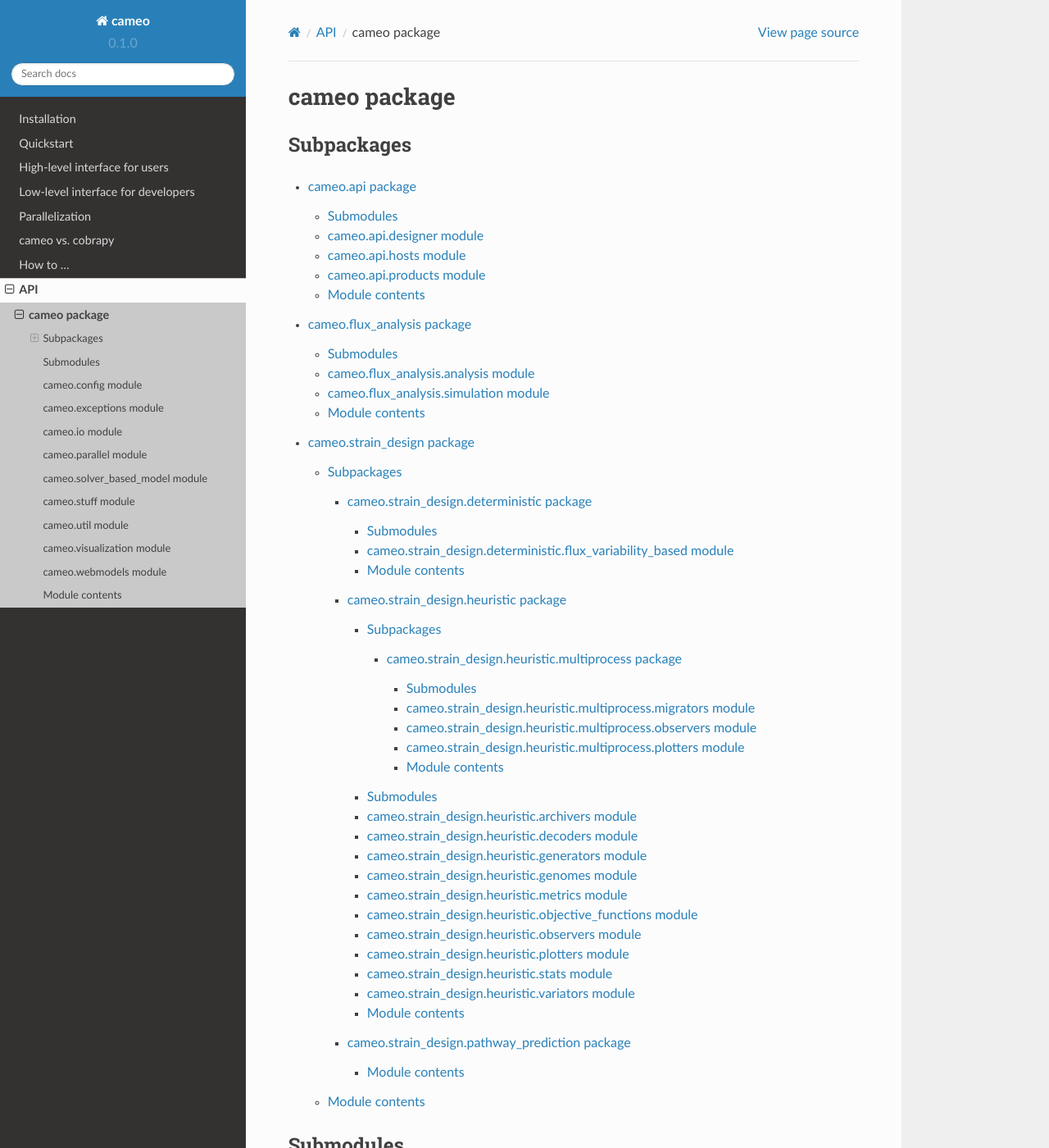
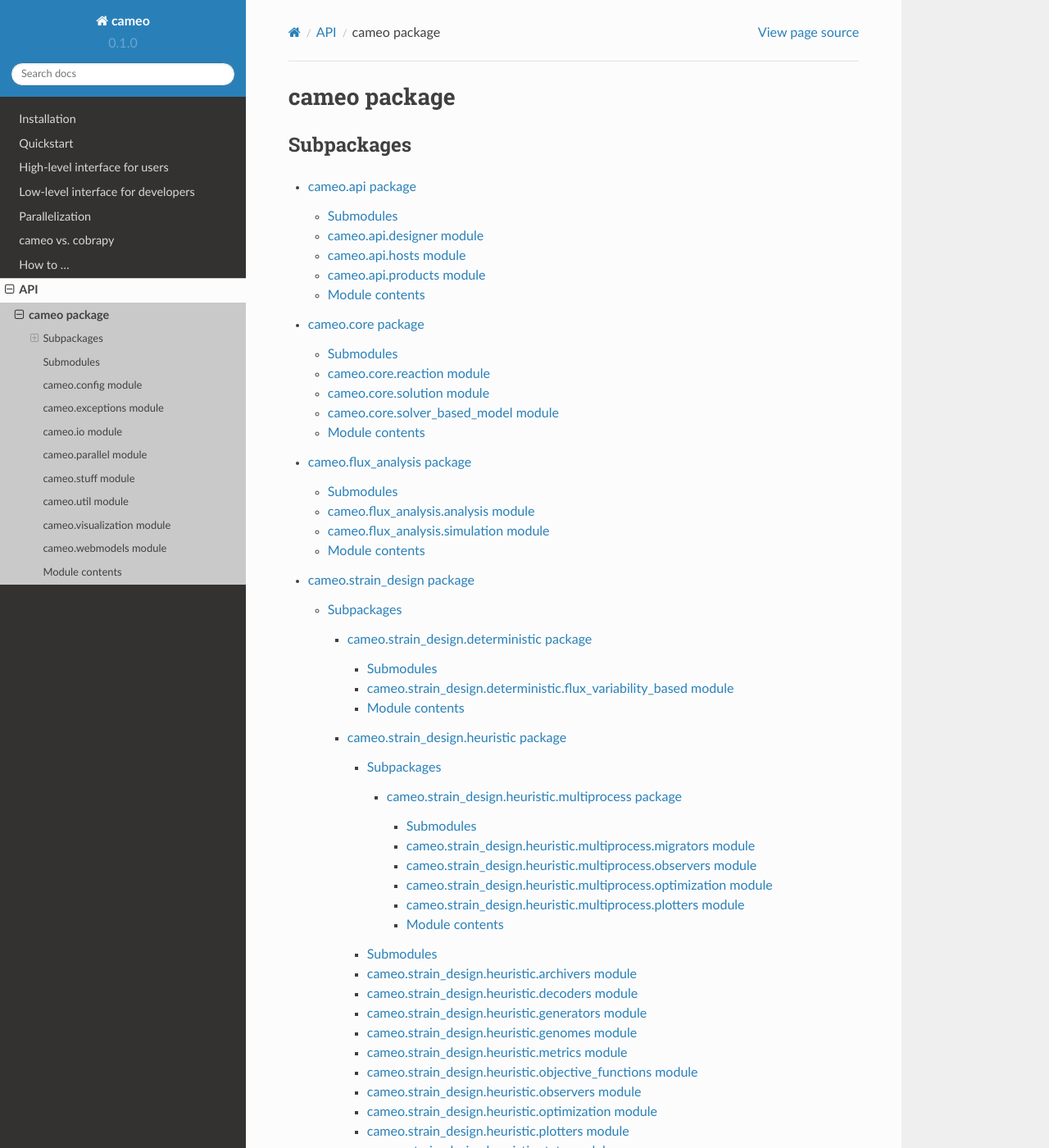
Before and after one commit to biosustain/cameo, a Sphinx documentation site: the page built from docs/apidoc_output/cameo.rst, in a window 1280 px wide and 1400 px high. Shown: the whole window at 82% size. Built offline with Sphinx 7.4.7 and the Read the Docs theme 2.0.0, drawn with Linux system fonts in a browser that asks for light colours; some of the changed text lies outside the part shown.

Commit message:
Updated documentation.

```diff
--- a/docs/apidoc_output/cameo.rst
+++ b/docs/apidoc_output/cameo.rst
@@ -7,6 +7,7 @@ Subpackages
 .. toctree::
 
     cameo.api
+    cameo.core
     cameo.flux_analysis
     cameo.strain_design
 
--- a/docs/apidoc_output/cameo.strain_design.heuristic.multiprocess.rst
+++ b/docs/apidoc_output/cameo.strain_design.heuristic.multiprocess.rst
@@ -20,6 +20,14 @@ cameo.strain_design.heuristic.multiprocess.observers module
     :undoc-members:
     :show-inheritance:
 
+cameo.strain_design.heuristic.multiprocess.optimization module
+--------------------------------------------------------------
+
+.. automodule:: cameo.strain_design.heuristic.multiprocess.optimization
+    :members:
+    :undoc-members:
+    :show-inheritance:
+
 cameo.strain_design.heuristic.multiprocess.plotters module
 ----------------------------------------------------------
 
--- a/docs/apidoc_output/cameo.strain_design.heuristic.rst
+++ b/docs/apidoc_output/cameo.strain_design.heuristic.rst
@@ -67,6 +67,14 @@ cameo.strain_design.heuristic.observers module
     :undoc-members:
     :show-inheritance:
 
+cameo.strain_design.heuristic.optimization module
+-------------------------------------------------
+
+.. automodule:: cameo.strain_design.heuristic.optimization
+    :members:
+    :undoc-members:
+    :show-inheritance:
+
 cameo.strain_design.heuristic.plotters module
 ---------------------------------------------
 
```
Also changed, not shown: other parts of docs/apidoc_output/cameo.rst (+0 -8 lines), docs/apidoc_output/cameo.core.rst (added, +38 -0 lines).
